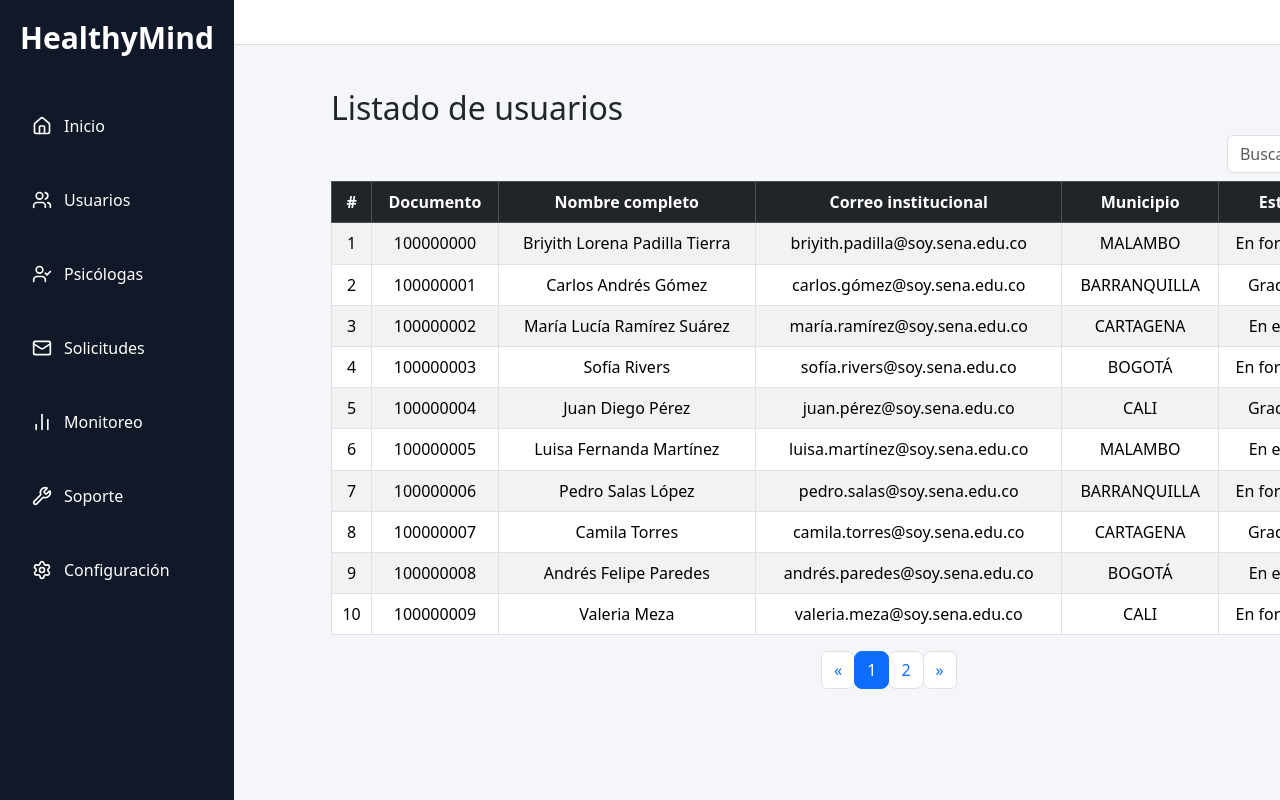
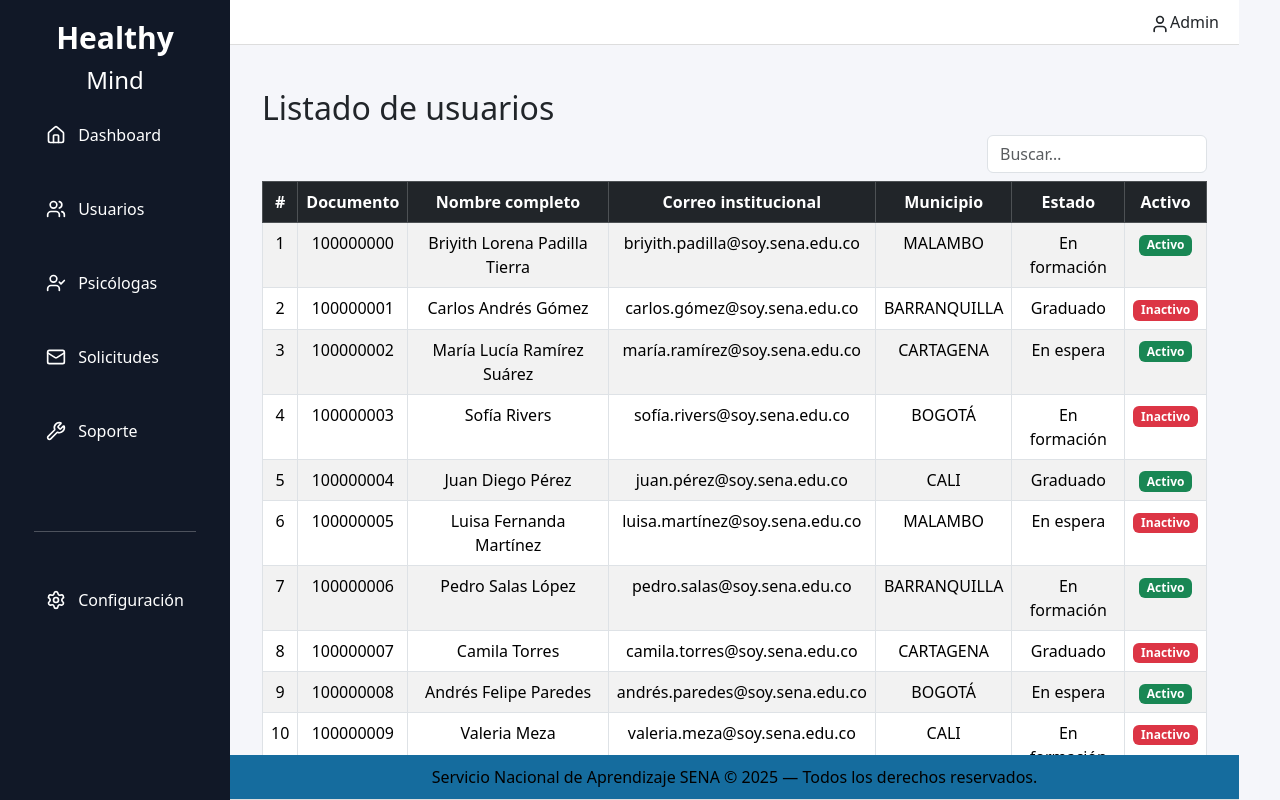
Before and after one commit to Luisa50/panel-admin, a React (Vite) app: page /usuarios in a window 1280 px wide. Built offline with nearby package versions, Linux system fonts and the light colour scheme.

Commit message:
footer, modificaciones colores

```diff
--- a/src/componentes/BarraLateral.jsx
+++ b/src/componentes/BarraLateral.jsx
@@ -18,12 +18,12 @@ const BarraLateral = () => {
 
   return (
     <div className="barra-lateral">
-      <h2>HealthyMind</h2>
-
+      <h2 className="m-0">Healthy</h2>
+      <h4>Mind</h4>
       <div className="menu">
 
         <div className="menu-item" onClick={() => navigate("/inicio")}>
-          <Home size={20} /> Inicio
+          <Home size={20} /> Dashboard
         </div>
 
 
@@ -41,18 +41,12 @@ const BarraLateral = () => {
           <Mail size={20} /> Solicitudes
       </div>
 
-
-        <div className="menu-item" onClick={() => navigate("/monitoreo")}>
-          <BarChart2 size={20} /> Monitoreo
-        </div>
-
-
         <div className="menu-item" onClick={() => navigate("/soporte")}>
           <Wrench size={20} /> Soporte
         </div>
 
-
-        <div className="menu-item" onClick={() => navigate("/configuracion")}>
+        <hr className="mt-5"/>
+        <div className="menu-item" id="config" onClick={() => navigate("/configuracion")}>
           <Settings size={20} /> Configuración
         </div>
       </div>
--- a/src/componentes/Layout.jsx
+++ b/src/componentes/Layout.jsx
@@ -13,6 +13,9 @@ function Layout() {
         <div className="layout-contenido">
           <Outlet />
         </div>
+        <footer className="footer-sena">
+        Servicio Nacional de Aprendizaje SENA © 2025 — Todos los derechos reservados.
+      </footer>
       </div>
     </div>
   );
--- a/src/estilos/principal.css
+++ b/src/estilos/principal.css
@@ -9,8 +9,8 @@ body, html {
 .layout {
   display: flex;
   width: 100%;
-  height: 100vh;
-  min-height: 100vh;
+  height: 100%;
+  min-height: 70%;
   overflow: hidden;
 }
 
@@ -34,18 +34,20 @@ body, html {
   overflow-y: auto;
   overflow-x: hidden;
   padding: 20px;
+  width: 100%;
   min-width: 0;
 }
 
-
 .barra-lateral {
+  text-align: center;
+  align-items: center;
   flex: 0 0 230px;
   background: #111827;
   color: white;
   padding: 20px;
   display: flex;
   flex-direction: column;
-  gap: 40px;
+  gap: 10px;
 }
 
 .barra-lateral h2 {
@@ -80,7 +82,7 @@ body, html {
   padding: 10px 20px;
   background: white;
   border-bottom: 1px solid #ddd;
-  width: 1310px;
+  width: 100%;
 }
 
 
@@ -140,25 +142,16 @@ body, html {
 
 
 .footer-sena {
-  margin-top: 100px;
+  display: flex;
+  justify-content: center;
+  align-items: center;
+  padding: 10px 20px;
+  background: rgb(21, 108, 158);
+  color: black;
+  border-bottom: 1px solid #ddd;
   width: 100%;
-  background: #0b4a72;
-  color: white;
-  text-align: center;
-  padding: 14px;
-  font-size: 14px;
-  border-top: 1px solid #083553;
 }
-footer {
-  position: fixed;
-  bottom: 0;
-  left: 0;
-  width: 100%;
-  background: #fff;
-  padding: 10px 20px;
-  border-top: 1px solid #ccc;
-  z-index: 999;
-}
+
 
 
 
--- a/src/paginas/Inicio.jsx
+++ b/src/paginas/Inicio.jsx
@@ -55,9 +55,7 @@ const Inicio = () => {
       </div>
       <Monitoreo></Monitoreo>
 
-      <footer className="footer-sena">
-        Servicio Nacional de Aprendizaje SENA © 2025 — Todos los derechos reservados.
-      </footer>
+
     </>
   );
 };
--- a/src/paginas/Monitoreo.jsx
+++ b/src/paginas/Monitoreo.jsx
@@ -279,7 +279,7 @@ export default function Monitoreo() {
         </div>
 
       </div>
-      <br /><br />
+
     </div>
   );
 }
```
